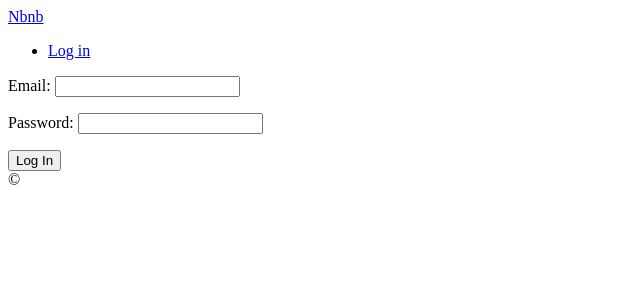
After one commit to VaselisaS/airbnb-clone, a Django app: page /users/login/ in a window 1280 px wide. The commit adds this page. Shown: the top 300 px of the page, without its empty margins (0-640 px from the left). Run offline with Django 3.2, Linux system fonts and the light colour scheme.

Commit message:
create login form

```diff
--- a/config/urls.py
+++ b/config/urls.py
@@ -21,6 +21,7 @@ from django.conf.urls.static import static
 urlpatterns = [
     path("", include("core.urls", namespace="core")),
     path("rooms/", include("rooms.urls", namespace="rooms")),
+    path("users/", include("users.urls", namespace="users")),
     path("admin/", admin.site.urls),
 ]
 
--- a/templates/partials/nav.html
+++ b/templates/partials/nav.html
@@ -1,4 +1,8 @@
 <a href="{% url "core:home" %}">Nbnb</a>
 <ul>
-    <li><a href="#">Login</a></li>
+    {% if user.is_authenticated %}
+        <li><a href="{% url "users:logout" %}">Log out</a></li>
+    {% else %}
+        <li><a href="{% url 'users:login' %}">Log in</a></li>
+    {% endif %}
 </ul>
--- /dev/null
+++ b/templates/users/login.html
@@ -0,0 +1,19 @@
+{% extends "base.html" %}
+
+{% block page_title %}
+    Log In
+{% endblock page_title %}
+
+{% block search-bar %}
+{% endblock search-bar %}
+
+{% block content %}
+
+<form action="{% url 'users:login' %}" method="post">
+    {% csrf_token %}
+    {{form.as_p}}
+    <button>Log In</button>
+</form>
+
+
+{% endblock content %}
--- /dev/null
+++ b/users/forms.py
@@ -0,0 +1,24 @@
+from django import forms
+from . import models
+
+
+class LoginForm(forms.Form):
+    email = forms.EmailField()
+    password = forms.CharField(widget=forms.PasswordInput)
+
+    def clean(self):
+        email = self.cleaned_data["email"]
+        password = self.cleaned_data["password"]
+        try:
+            user = models.User.objects.get(email=email)
+            if user.check_password(password):
+                self.cleaned_data["username"] = user.username
+                return self.cleaned_data
+            else:
+                self.add_error(
+                    "password", forms.ValidationError("Password is wrong")
+                )
+        except models.User.DoesNotExist:
+            self.add_error(
+                "email", forms.ValidationError("User does not exist")
+            )
--- a/users/urls.py
+++ b/users/urls.py
@@ -0,0 +1,9 @@
+from django.urls import path
+from . import views
+
+app_name = "users"
+
+urlpatterns = [
+    path("login/", views.LoginView.as_view(), name="login"),
+    path("logout/", views.log_out, name="logout"),
+]
--- a/users/views.py
+++ b/users/views.py
@@ -1,3 +1,24 @@
-from django.shortcuts import render
+from django.views.generic import FormView
+from django.urls import reverse_lazy
+from django.shortcuts import redirect, reverse
+from django.contrib.auth import authenticate, login, logout
+from . import forms
 
-# Create your views here.
+
+class LoginView(FormView):
+    template_name = "users/login.html"
+    form_class = forms.LoginForm
+    success_url = reverse_lazy("core:home")
+
+    def form_valid(self, form):
+        username = form.cleaned_data.get("username")
+        password = form.cleaned_data.get("password")
+        user = authenticate(self.request, username=username, password=password)
+        if user is not None:
+            login(self.request, user)
+        return super().form_valid(form)
+
+
+def log_out(request):
+    logout(request)
+    return redirect(reverse("core:home"))
```
